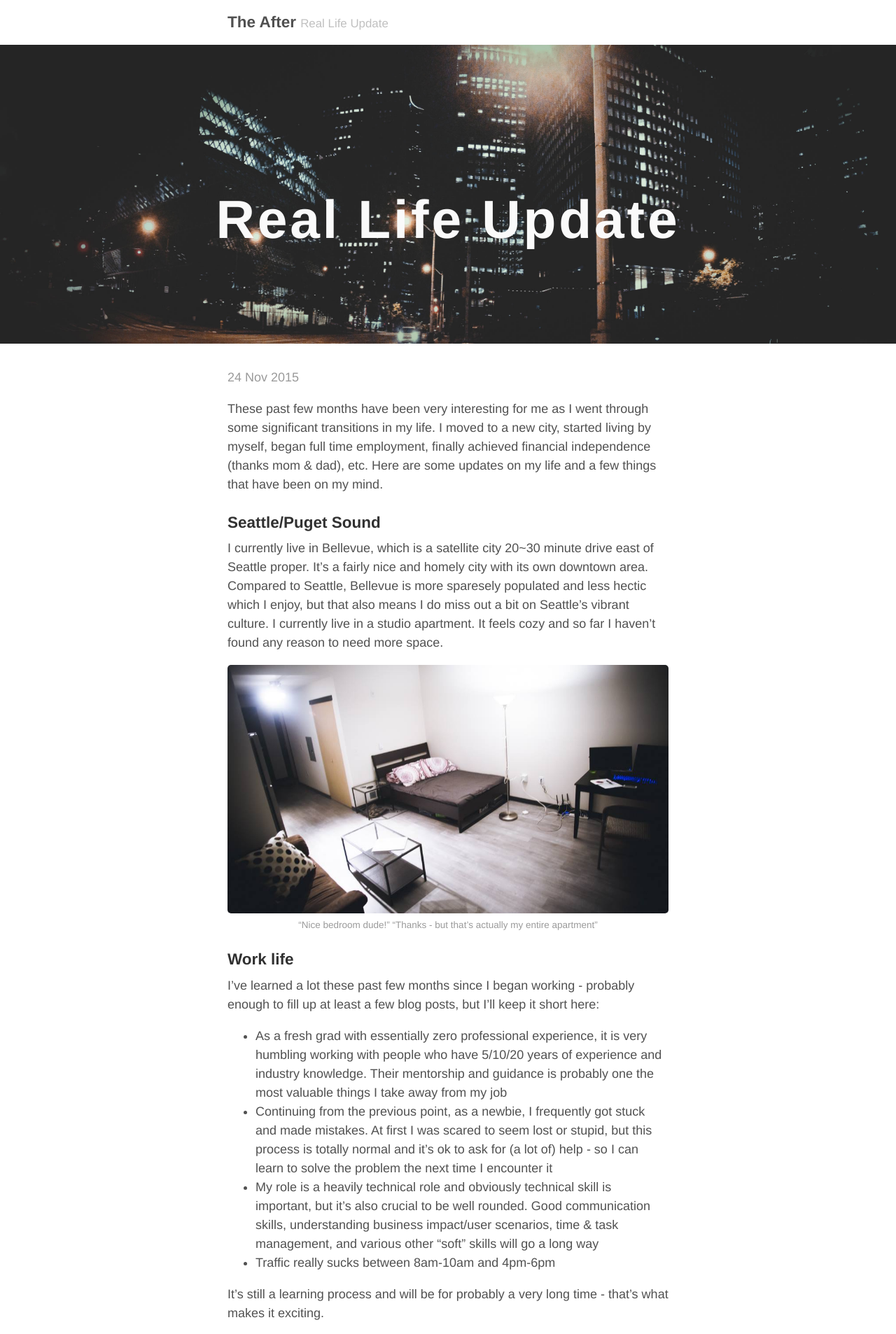
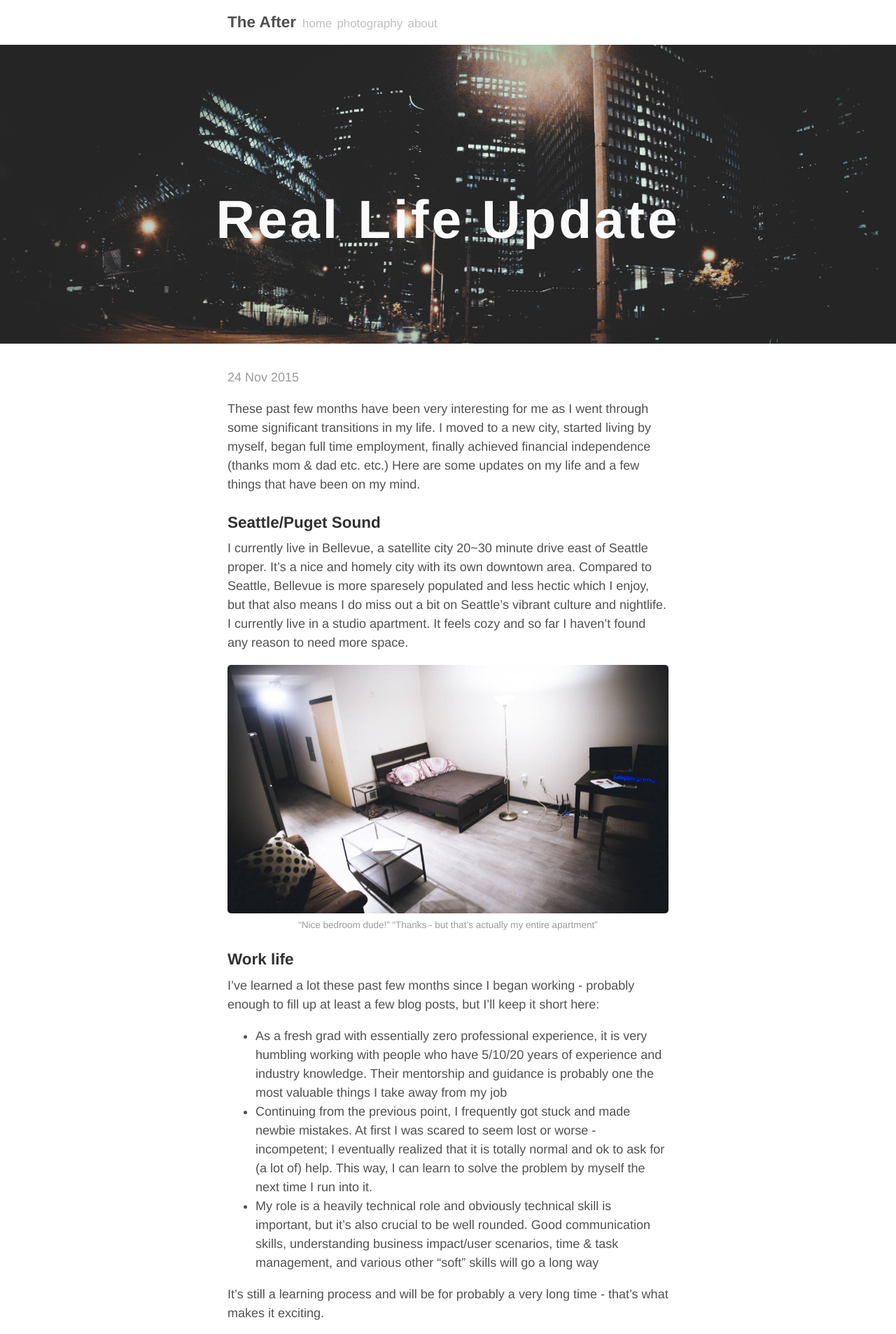
Before and after one commit to rzsun/rzsun.github.io, a Jekyll site: the page built from _posts/2015-11-24-real-life.md, in a window 1280 px wide. Shown: the top 1906 px of the page at 70% size. Built offline with Jekyll 4.4.1, drawn with Linux system fonts in a browser that asks for light colours; some of the changed text lies outside the part shown.

Commit message:
update about page and links

```diff
--- a/_config.yml
+++ b/_config.yml
@@ -14,19 +14,19 @@ baseurl:             ""
 #
 # We specify the directory for Jekyll so we can use @imports.
 sass:
-  sass_dir:          _sass
-  style:            :compressed
+sass_dir:           _sass
+style:              :compressed
 
 # About/contact
-author:
-  name:
-  url:
-  email:             zhensn@gmail.com
+author:             RZ Sun
+name:
+url:
+email:              zhensn@gmail.com
 
 # Custom vars
 version:
 github:
-  repo:              https://github.com/rzsun
+repo:               https://github.com/rzsun
 
 # Gems
 gems: [jekyll-paginate]
--- a/_layouts/default.html
+++ b/_layouts/default.html
@@ -8,9 +8,12 @@
       {% if page.header-image %} <header class="masthead-no-margin">
       {% else %}<header class="masthead">{% endif %}
         <h3 class="masthead-title">
-          <a href="{{ site.baseurl }}/" title="Home">{{ site.title }}</a>
-          {% if page.title != "Home" %}<small>{{ page.title }}</small>{% else %}
-          <small>{{ site.tagline }}</small>{% endif %}
+            <a href="{{ site.baseurl }}/" title="Home">{{ site.title }}</a>
+            <small>
+              <a href="{{ site.baseurl }}/" title="Home">home</a>
+              <a href="http://theafter.io/photoportfolio/" title="Photography">photography</a>
+              <a href="{{ site.baseurl }}/about/" title="About">about</a>
+            </small>
         </h3>
       </header>
     </div>
--- a/_posts/2015-11-24-real-life.md
+++ b/_posts/2015-11-24-real-life.md
@@ -5,11 +5,11 @@ header-image: /assets/real-life/banner.jpg
 header-title-color: fafafa
 ---
 
-These past few months have been very interesting for me as I went through some significant transitions in my life. I moved to a new city, started living by myself, began full time employment, finally achieved financial independence (thanks mom & dad), etc. Here are some updates on my life and a few things that have been on my mind.
+These past few months have been very interesting for me as I went through some significant transitions in my life. I moved to a new city, started living by myself, began full time employment, finally achieved financial independence (thanks mom & dad etc. etc.) Here are some updates on my life and a few things that have been on my mind.
 
 ###Seattle/Puget Sound
 
-I currently live in Bellevue, which is a satellite city 20~30 minute drive east of Seattle proper. It's a fairly nice and homely city with its own downtown area. Compared to Seattle, Bellevue is more sparesely populated and less hectic which I enjoy, but that also means I do miss out a bit on Seattle's vibrant culture. I currently live in a studio apartment. It feels cozy and so far I haven't found any reason to need more space.
+I currently live in Bellevue, a satellite city 20~30 minute drive east of Seattle proper. It's a nice and homely city with its own downtown area. Compared to Seattle, Bellevue is more sparesely populated and less hectic which I enjoy, but that also means I do miss out a bit on Seattle's vibrant culture and nightlife. I currently live in a studio apartment. It feels cozy and so far I haven't found any reason to need more space.
 
 ![my apartment](/assets/real-life/apt.jpg)
 
@@ -20,9 +20,8 @@ I currently live in Bellevue, which is a satellite city 20~30 minute drive east
 I've learned a lot these past few months since I began working - probably enough to fill up at least a few blog posts, but I'll keep it short here:
 
 * As a fresh grad with essentially zero professional experience, it is very humbling working with people who have 5/10/20 years of experience and industry knowledge. Their mentorship and guidance is probably one the most valuable things I take away from my job
-* Continuing from the previous point, as a newbie, I frequently got stuck and made mistakes. At first I was scared to seem lost or stupid, but this process is totally normal and it's ok to ask for (a lot of) help - so I can learn to solve the problem the next time I encounter it
+* Continuing from the previous point, I frequently got stuck and made newbie mistakes. At first I was scared to seem lost or worse - incompetent; I eventually realized that it is totally normal and ok to ask for (a lot of) help. This way, I can learn to solve the problem by myself the next time I run into it.
 * My role is a heavily technical role and obviously technical skill is important, but it's also crucial to be well rounded. Good communication skills, understanding business impact/user scenarios, time & task management, and various other "soft" skills will go a long way
-* Traffic really sucks between 8am-10am and 4pm-6pm
 
 It's still a learning process and will be for probably a very long time - that's what makes it exciting.
 
@@ -36,8 +35,6 @@ Living by myself is something I always wanted to try, I'm still undecided on whe
 ###Financial independence
 
 Wow. Eye-opening. Now that I'm responsible for paying my own bills, I appreciate my parents putting a roof over my head for all of those years a lot more and realize how privileged I am to have had that support (not that I didn't before!) After paying rent, utilities, loans, car payments, insurance, etc. suddenly that Leica M does not seem like such a tempting purchase anymore.
-
-#####Also putting it out there - if you have a particular preference for one of the Fidelity 401k plans, please message me...... shit is confusing
 
 ###Exploring
 
--- a/_sass/_masthead.scss
+++ b/_sass/_masthead.scss
@@ -6,6 +6,7 @@
   padding-top:    1rem;
   padding-bottom: 1rem;
   margin-bottom: 3rem;
+  overflow: auto;
 }
 
 // used when there is a header image
@@ -29,5 +30,10 @@
     font-weight: 400;
     color: #c0c0c0;
     letter-spacing: 0;
+
+    a {
+      color:#c0c0c0;
+      margin-left: 0.15rem;
+    }
   }
 }
```
Also changed, not shown: other parts of _posts/2015-11-24-real-life.md (+1 -1 lines), about/index.md (added, +11 -0 lines), assets/selfcircle.png (added), public/apple-touch-icon-precomposed.png (deleted), public/favicon.ico (deleted).
